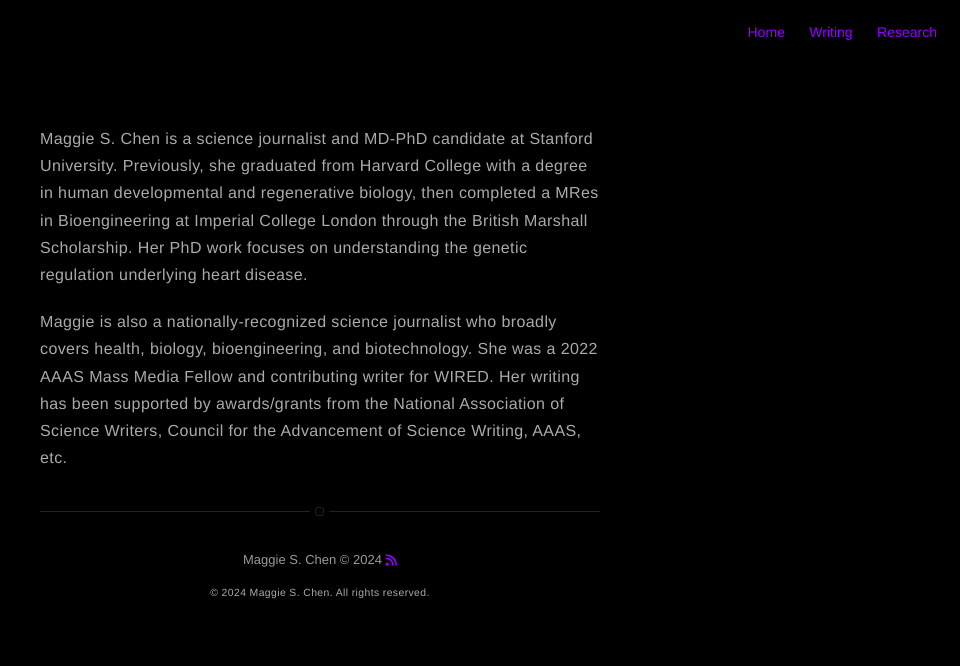
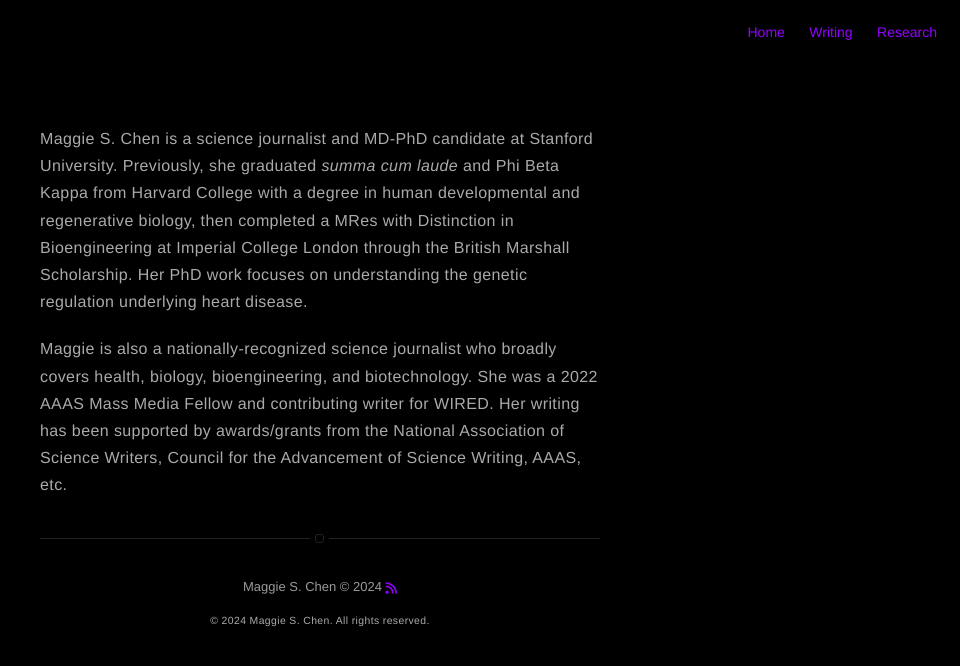
Before and after one commit to maggiesychen/maggiesychen.github.io, a Jekyll site: the page built from about.md, in a window 1280 px wide. Shown: the top 666 px of the page, without its empty margins (320-1280 px from the left). Built offline with Jekyll 4.4.1, drawn with Linux system fonts in a browser that asks for light colours; nearby versions of some CDN libraries.

Commit message:
Update about.md

```diff
--- a/about.md
+++ b/about.md
@@ -3,6 +3,6 @@
 layout: page
 ---
 
-<p>Maggie S. Chen is a science journalist and MD-PhD candidate at Stanford University. Previously, she graduated from Harvard College with a degree in human developmental and regenerative biology, then completed a MRes in Bioengineering at Imperial College London through the British Marshall Scholarship. Her PhD work focuses on understanding the genetic regulation underlying heart disease.</p>
+<p>Maggie S. Chen is a science journalist and MD-PhD candidate at Stanford University. Previously, she graduated <i>summa cum laude</i> and Phi Beta Kappa from Harvard College with a degree in human developmental and regenerative biology, then completed a MRes with Distinction in Bioengineering at Imperial College London through the British Marshall Scholarship. Her PhD work focuses on understanding the genetic regulation underlying heart disease.</p>
 
 <p>Maggie is also a nationally-recognized science journalist who broadly covers health, biology, bioengineering, and biotechnology. She was a 2022 AAAS Mass Media Fellow and contributing writer for WIRED. Her writing has been supported by awards/grants from the National Association of Science Writers, Council for the Advancement of Science Writing, AAAS, etc.</p>
```
